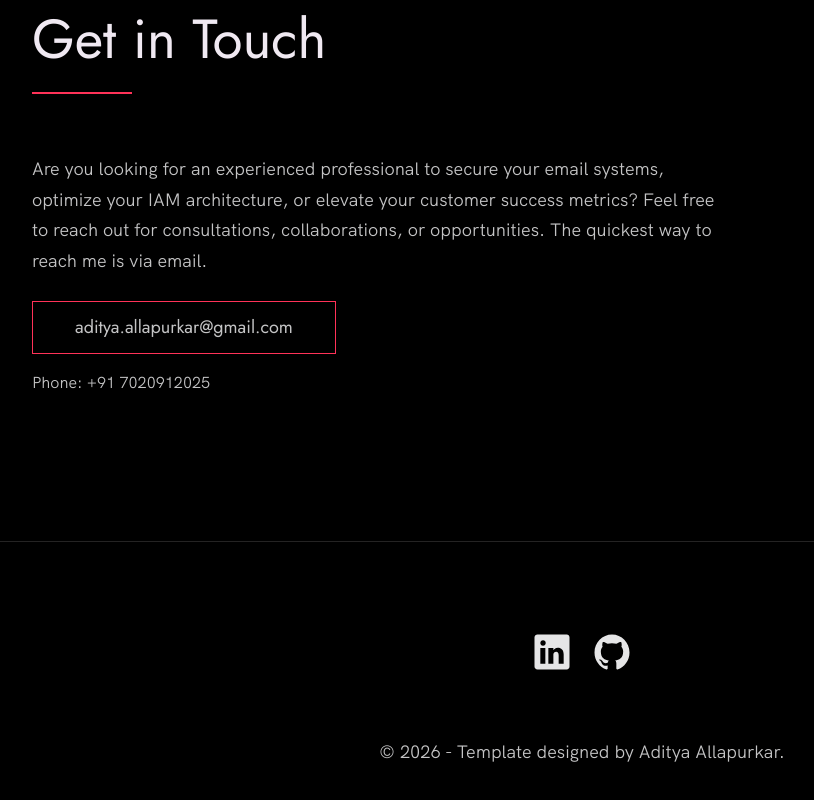
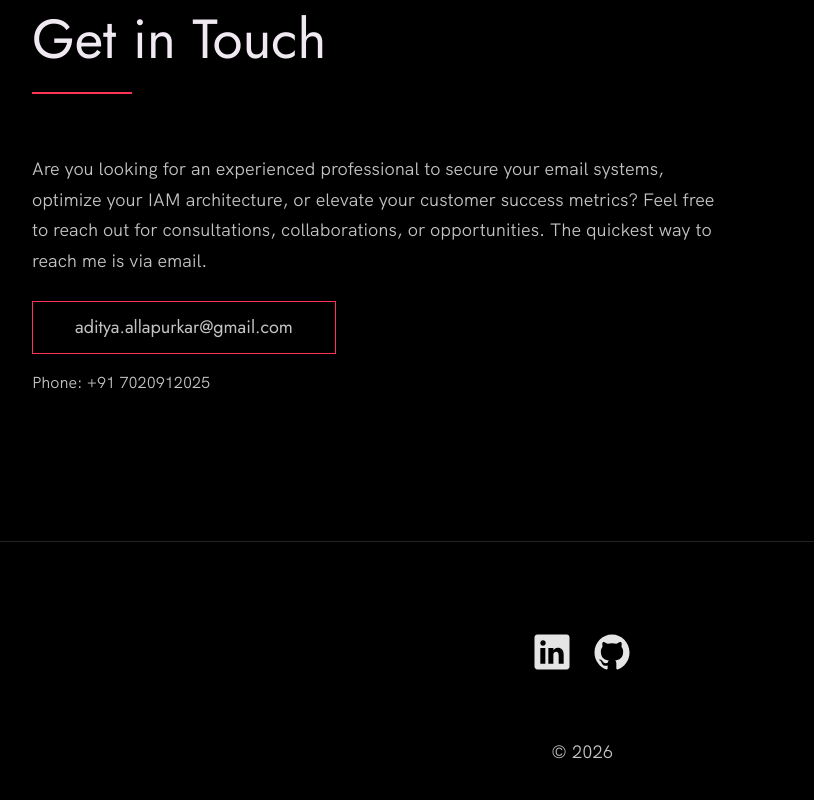
Before and after one commit to adityaallapurkar-coffee/portfolio1, a plain HTML site: page index.html in a window 1280 px wide. Shown: the part 6618-7418 px from the top of the page, without its empty margins (58-872 px from the left). Drawn offline with Linux system fonts and the light colour scheme.

Commit message:
Remove designer attribution from footer

```diff
--- a/index.html
+++ b/index.html
@@ -219,7 +219,7 @@
       </ul>
 
       <p>
-        &copy; 2026 - Template designed by Aditya Allapurkar.
+        &copy; 2026
       </p>
     </div>
   </footer>
```
